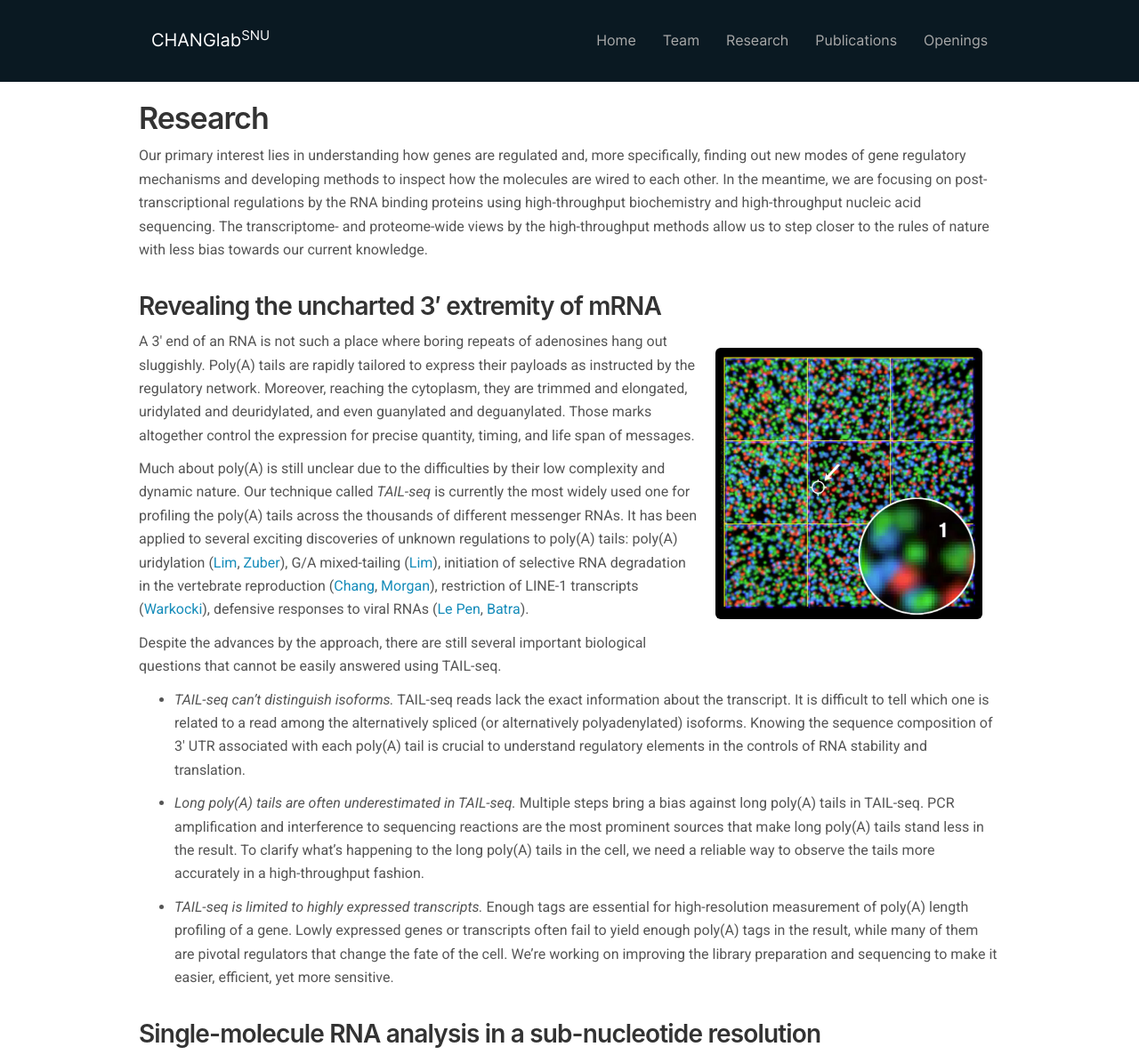
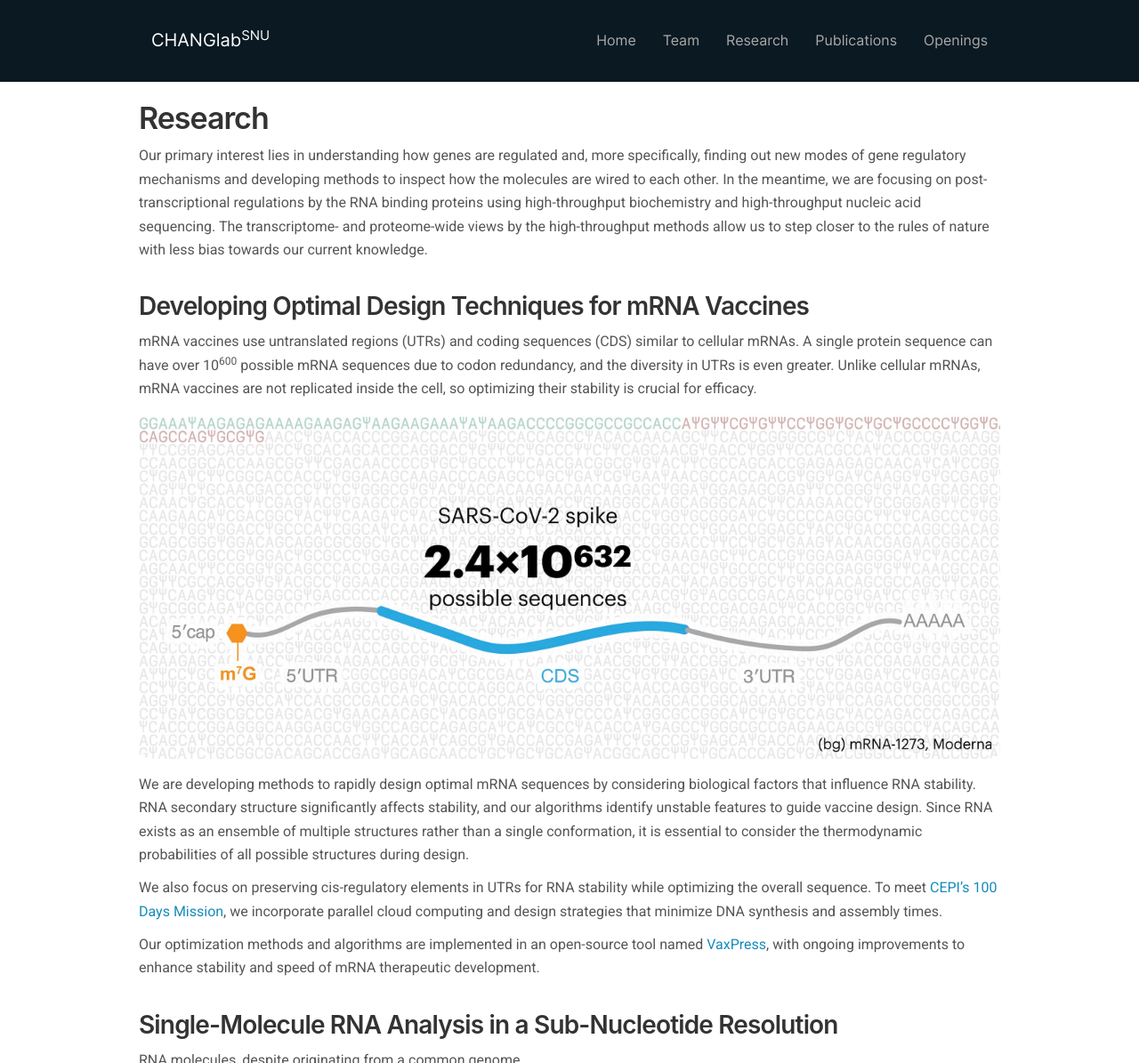
Before and after one commit to ChangLabSNU/ChangLabSNU.github.io, a Jekyll site: the page built from _pages/research.md, in a window 1280 px wide and 1400 px high, cut to the strip 0-1195 px from the top of the window. Shown: the whole strip at 89% size. Built offline with Jekyll 4.4.1, drawn with Linux system fonts in a browser that asks for light colours; nearby versions of some CDN libraries; some web fonts are replaced; some of the changed text lies outside the part shown.

Commit message:
Update the research.

```diff
--- a/_pages/research.md
+++ b/_pages/research.md
@@ -18,75 +18,69 @@ proteome-wide views by the high-throughput methods allow us to step
 closer to the rules of nature with less bias towards our current
 knowledge.
 
-### Revealing the uncharted 3′ extremity of mRNA
+### Developing Optimal Design Techniques for mRNA Vaccines
 
-![]({{ site.url }}{{ site.baseurl }}/images/research/tailseq-flowcell-image.jpg){: style="width: 300px; margin: 20px; float: right; border: 10px"}
+mRNA vaccines use untranslated regions (UTRs) and coding sequences
+(CDS) similar to cellular mRNAs. A single protein sequence can have over
+10<sup>600</sup> possible mRNA sequences due to codon redundancy, and the
+diversity in UTRs is even greater. Unlike cellular mRNAs, mRNA vaccines
+are not replicated inside the cell, so optimizing their stability is
+crucial for efficacy.
 
-A 3′ end of an RNA is not such a place where boring repeats of
-adenosines hang out sluggishly. Poly(A) tails are rapidly tailored to
-express their payloads as instructed by the regulatory network. Moreover,
-reaching the cytoplasm, they are trimmed and elongated, uridylated
-and deuridylated, and even guanylated and deguanylated. Those marks
-altogether control the expression for precise quantity, timing, and life
-span of messages.
+![]({{ site.url }}{{ site.baseurl }}/images/research/sars-cov-2-codons.jpg){: style="width: 100%; margin: 5px 0px;"}
 
-Much about poly(A) is still unclear due to the difficulties by their
-low complexity and dynamic nature. Our technique called *TAIL-seq* is
-currently the most widely used one for profiling the poly(A) tails across the
-thousands of different messenger RNAs. It has been applied to
-several exciting discoveries of unknown regulations to poly(A) tails:
-poly(A) uridylation
-([Lim](https://www.cell.com/abstract/S0092-8674(14)01427-5),
-[Zuber](https://www.sciencedirect.com/science/article/pii/S2211124716301814)),
-G/A mixed-tailing
-([Lim](https://science.sciencemag.org/content/361/6403/701.abstract)),
-initiation of selective RNA degradation in the vertebrate reproduction
-([Chang](https://www.cell.com/molecular-cell/fulltext/S1097-2765(18)30185-0),
-[Morgan](https://www.nature.com/articles/nature23318)), restriction
-of LINE-1 transcripts
-([Warkocki](https://www.sciencedirect.com/science/article/pii/S0092867418309176)),
-defensive responses to viral RNAs
-([Le Pen](https://www.nature.com/articles/s41594-018-0106-9),
-[Batra](https://www.nature.com/articles/nsmb.3310)).
+We are developing methods to rapidly design optimal mRNA sequences
+by considering biological factors that influence RNA stability. RNA
+secondary structure significantly affects stability, and our algorithms
+identify unstable features to guide vaccine design. Since RNA exists as
+an ensemble of multiple structures rather than a single conformation,
+it is essential to consider the thermodynamic probabilities of all
+possible structures during design.
 
-Despite the advances by the approach, there are still several important
-biological questions that cannot be easily answered using TAIL-seq.
-- _TAIL-seq can't distinguish isoforms._ TAIL-seq reads lack the exact
-information about the transcript. It is difficult to tell which one is
-related to a read among the alternatively spliced (or alternatively
-polyadenylated) isoforms. Knowing the sequence composition of 3′ UTR
-associated with each poly(A) tail is crucial to understand regulatory
-elements in the controls of RNA stability and translation.
+We also focus on preserving cis-regulatory elements in UTRs for RNA
+stability while optimizing the overall sequence. To meet [CEPI's 100 Days
+Mission](https://cepi.net/cepi-20-and-100-days-mission), we incorporate
+parallel cloud computing and design strategies that minimize DNA synthesis
+and assembly times.
 
-- _Long poly(A) tails are often underestimated in TAIL-seq._ Multiple steps
-bring a bias against long poly(A) tails in TAIL-seq. PCR amplification
-and interference to sequencing reactions are the most prominent sources
-that make long poly(A) tails stand less in the result. To clarify what's
-happening to the long poly(A) tails in the cell, we need a reliable way
-to observe the tails more accurately in a high-throughput fashion.
+Our optimization methods and algorithms are implemented in an open-source
+tool named [VaxPress](https://github.com/ChangLabSNU/VaxPress), with
+ongoing improvements to enhance stability and speed of mRNA therapeutic
+development.
 
-- _TAIL-seq is limited to highly expressed transcripts._ Enough tags are
-essential for high-resolution measurement of poly(A) length profiling
-of a gene. Lowly expressed genes or transcripts often fail to yield
-enough poly(A) tags in the result, while many of them are pivotal
-regulators that change the fate of the cell. We're working on improving
-the library preparation and sequencing to make it easier, efficient,
-yet more sensitive.
-
-
-### Single-molecule RNA analysis in a sub-nucleotide resolution
+### Single-Molecule RNA Analysis in a Sub-Nucleotide Resolution
 
 <iframe id="ytplayer" type="text/html" width="480" height="270"
   src="https://www.youtube.com/embed/RcP85JHLmnI?mute=1&cc_load_policy=0&controls=0&disablekb=1&loop=1&modestbranding=1&start=33&end=67"
   frameborder="0" style="width: 480px; margin: 20px; float: right; border: 10px"
   ></iframe>
 
-The same genome gives birth to RNAs, but every RNA lives a different life. Polyadenylation, splicing, base modifications, capping, folding, subcellular localization, and coverings with thousands of RNA-binding proteins make every molecule unique. To fully understand the complex regulations between the genomic DNA and protein outputs, we need an ability to read the information inside the single RNA molecules one by one. Nanopore direct sequencing is an enabling technology to reveal the missing connections in the genetic circuitry.
+RNA molecules, despite originating from a common genome, exhibit
+remarkable diversity in their modifications and life cycles. This
+diversity arises from a range of processes, including polyadenylation,
+splicing, base modifications, capping, folding, subcellular localization,
+and interactions with numerous RNA-binding proteins. To elucidate the
+intricate regulatory mechanisms that bridge genomic DNA and protein
+expression, it is crucial to analyze individual RNA molecules at the
+single-molecule level.
 
 ![]({{ site.url }}{{ site.baseurl }}/images/research/nanopore-sm-features.jpg){: style="width: 400px; margin: 20px; float: right; border: 10px"}
 
 ![]({{ site.url }}{{ site.baseurl }}/images/research/nanopore-polya.jpg){: style="width: 420px; margin: 20px; float: right; border: 10px"}
 
-In nanopore direct RNA sequencing (DRS), a nucleic acid migrates through “nanopore,” a tiny hole, embedded within a bilayer membrane. The ionic current is distrubed in uniquely different levels depending on the RNA base passing through the hole. This information presents special opportunities to survey sub-nucleotide-level details throughout a full-length RNA molecule.
+Nanopore direct sequencing has emerged as a transformative technology
+capable of revealing the complex connections within genetic circuitry. In
+nanopore direct RNA sequencing (DRS), nucleic acids traverse a nanoscale
+pore embedded in a bilayer membrane. As each RNA base passes through
+the nanopore, it induces a unique disturbance in the ionic current,
+enabling the detection of individual nucleotides. This technique offers
+unprecedented opportunities to examine sub-nucleotide-level details
+across full-length RNA molecules.
 
-We are developing a full suite comprising of biochemical methods as well as machine learning applications to adopt direct RNA sequencing to RNA biology. With those tools, we will further scrutinize the unclear parts of RNA regulatory mechanisms.
+To leverage the potential of DRS for RNA biology, we are developing
+a comprehensive suite of biochemical methods and machine learning
+applications. These tools aim to enhance our ability to investigate
+previously unclear aspects of RNA regulatory mechanisms. By adapting
+direct RNA sequencing to the nuances of RNA biology, we seek to deepen
+our understanding of the complex processes that govern RNA function
+and regulation.
```
Also changed, not shown: images/research/sars-cov-2-codons.jpg (added), images/research/tailseq-flowcell-image.jpg (deleted).
